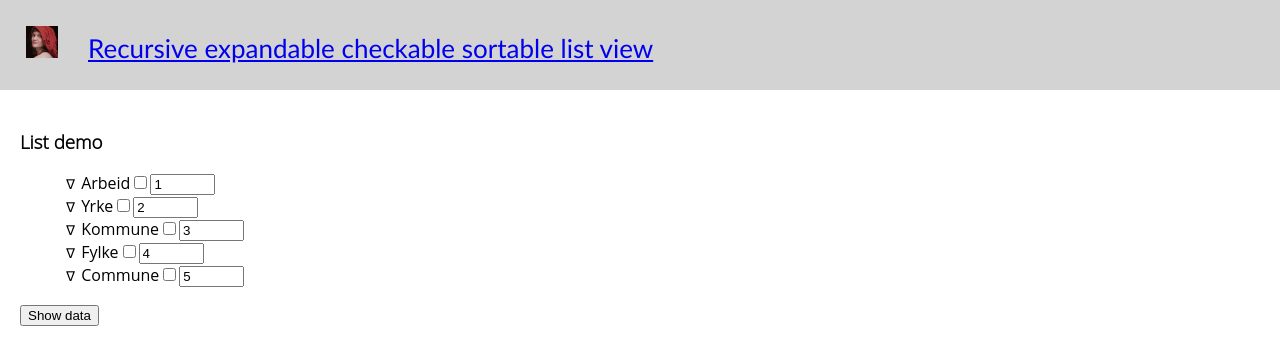
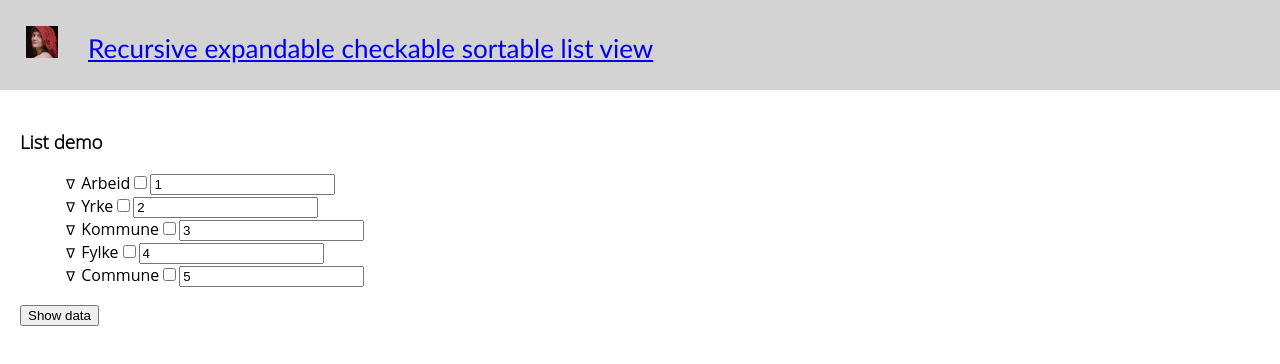
Before and after one commit to alina-lapina/recursive-expandable-sortable-draggable-crud-list, a React (Create React App) app: page /expandable in a window 1280 px wide. Shown: the top 364 px of the page. Built offline with nearby package versions, Linux system fonts and the light colour scheme.

Commit message:
input type number instead of text

```diff
--- a/src/modules/list/List.jsx
+++ b/src/modules/list/List.jsx
@@ -62,7 +62,7 @@ export const Controls = ({item, dispatch, controls}) => {
                    }} />
             }
             {controls.find(c => c.name === "rank") &&
-            <input type="text" name="rank" size="5" value={item.rank}
+            <input type="number" name="rank" size="5" value={item.rank}
                    onChange={(e) => {
                        dispatch({action: "rank", data: {item: item, rank: e.target.value}});
 
@@ -130,7 +130,6 @@ export const useList = (list) => {
                 includeAll(data);
                 return [...state];
             }
-            // TODO: validate input -> only numbers
             case "rank": {
                 data.item.rank = data.rank;
                 data.rank !== "" && data.rank !== "-"
```
